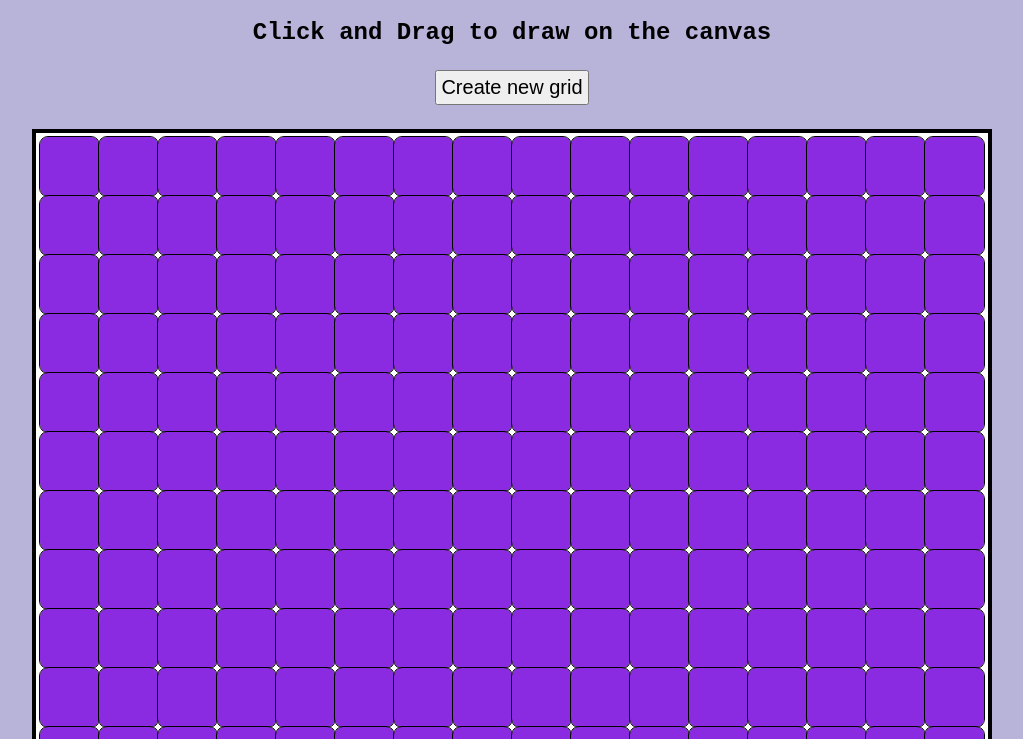
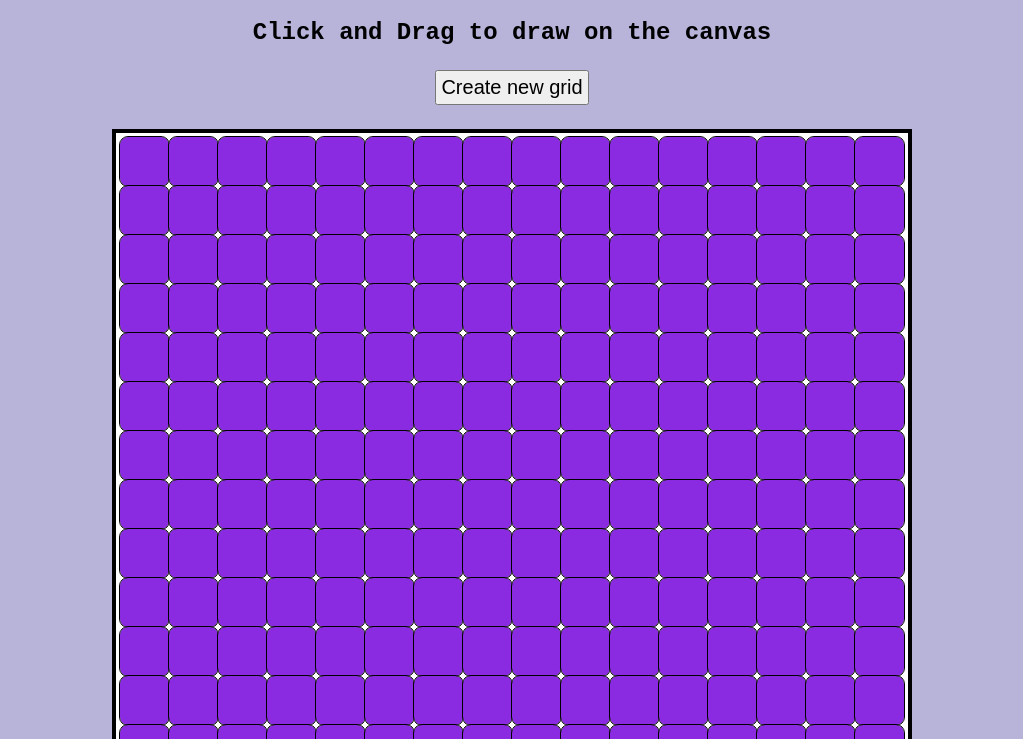
Before and after one commit to doug-bill/Etch-A-Sketch, a plain HTML site: page index.html in a window 1280 px wide. Shown: the part 61-800 px from the top of the page, without its empty margins (128-1151 px from the left). Drawn offline with Linux system fonts and the light colour scheme.

Commit message:
Canvas Size Adjustment for better view.

```diff
--- a/logic.js
+++ b/logic.js
@@ -46,27 +46,20 @@ container.addEventListener("mousedown" ,(event) => {
   if (event.target.classList.contains("col") && isDrawing == true) {
       event.target.style.backgroundColor = "turquoise";
 
-  container.addEventListener("mouseover" , (event)=>{
+      container.addEventListener("mouseover" , (event)=>{
 
-   if (event.target.classList.contains("col") && isDrawing == true) {
-      event.target.style.backgroundColor = "turquoise";
-  }
+       if (event.target.classList.contains("col") && isDrawing == true) {
+        event.target.style.backgroundColor = "turquoise";
+      }});
+
+  }});
+
+body.addEventListener("mouseup", event => {
+    isDrawing = false;
 });
 
 
-  }
-});
-
-
-body.addEventListener("mouseup", event => {
-    isDrawing = false;
-
-});
-
-
-
-
-
+// for the Raibow --- try testing HSLV
 /*   const cell = event.target;
   if (!cell.classList.contains("col")) return;
 
--- a/style.css
+++ b/style.css
@@ -28,8 +28,8 @@ text-align: center;
 
 .flex-container{
   box-sizing: border-box;
-  width: 960px;
-  height: 960px;
+  width: 800px;
+  height: 800px;
   margin: 0 auto;
   border: 4px solid black;
   background-color: white;
@@ -46,6 +46,7 @@ text-align: center;
   outline: 1px solid black;
   background-color: blueviolet;
   border-radius:8px;
+  opacity:100%;
 }
 
 
```
